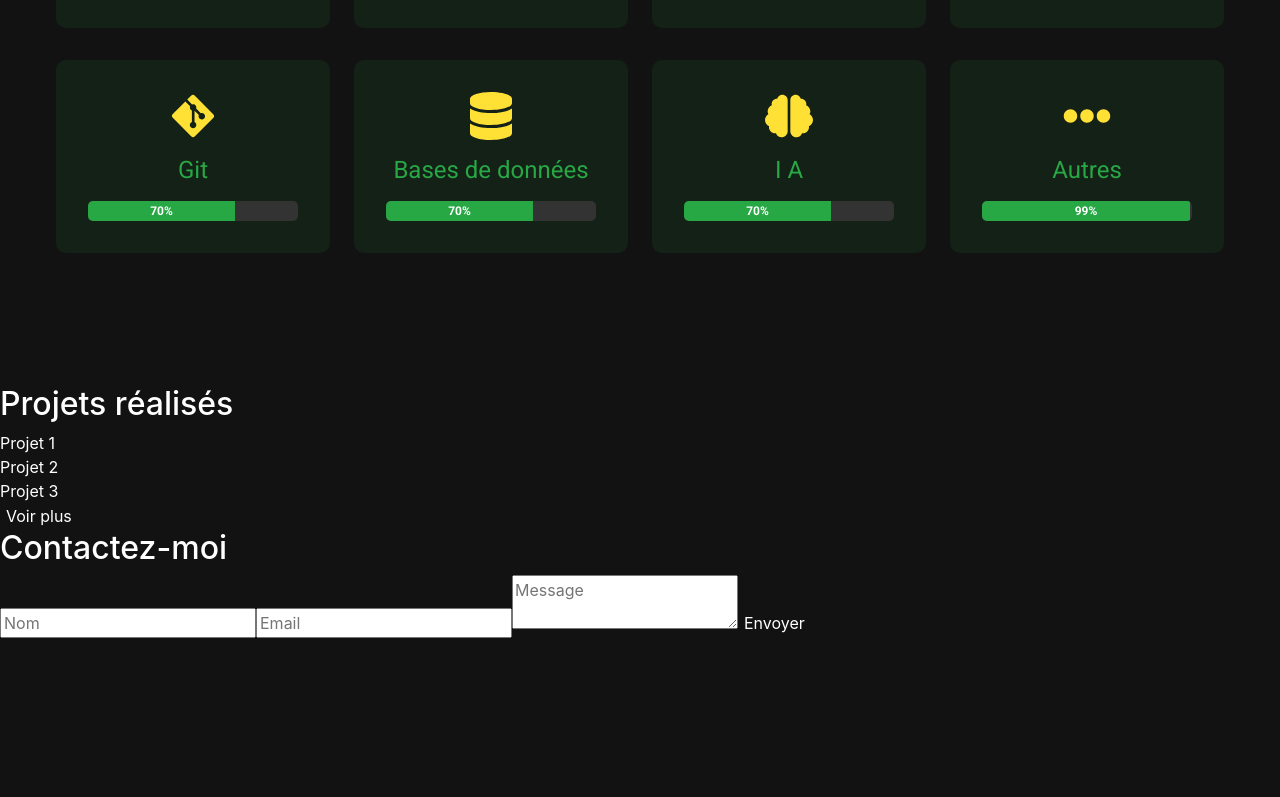
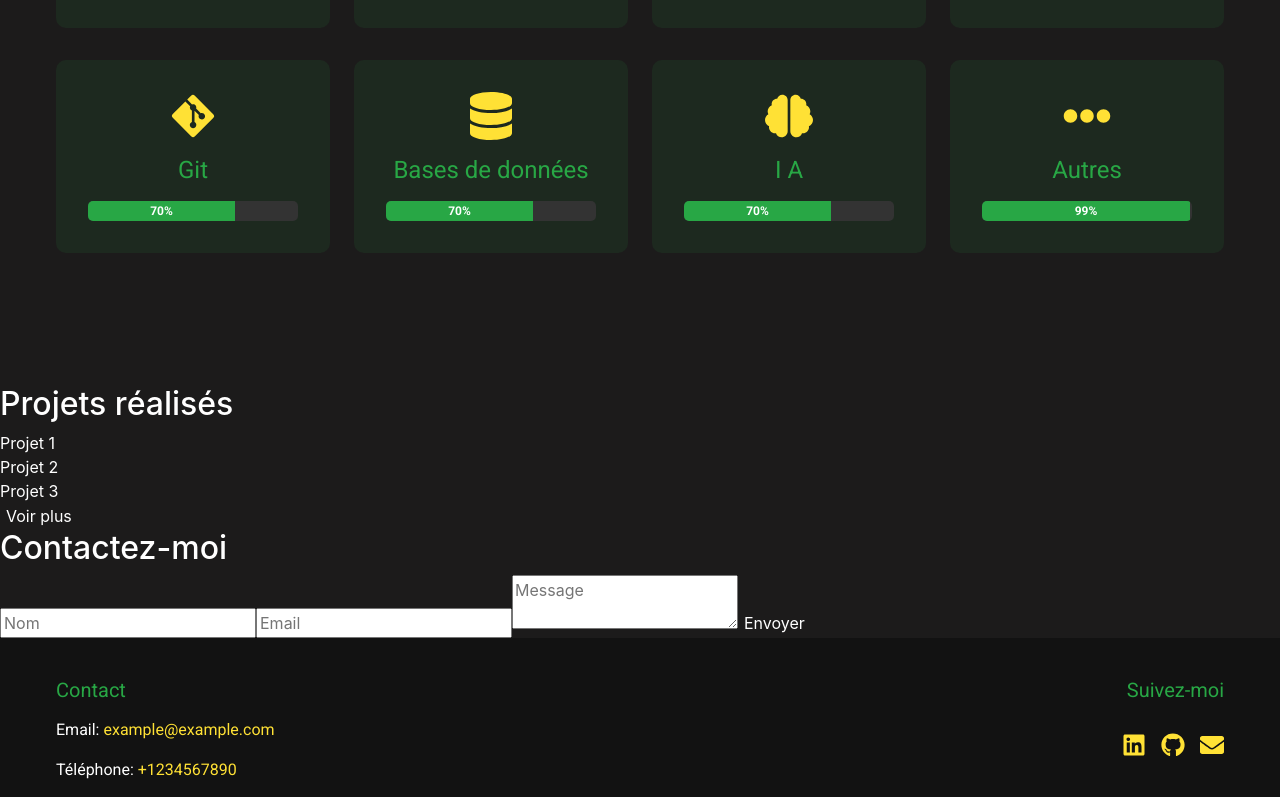
Before and after one commit to Landrytido/Portfolio-, a React (Create React App) app: page / in a window 1280 px wide. Shown: the part 2000-2797 px from the top of the page. Before the commit the page ends 2638 px from the top, so only its background shows below. Built offline with nearby package versions, Linux system fonts and the light colour scheme.

Commit message:
améliorations des sections existante. du background,..

```diff
--- a/package.json
+++ b/package.json
@@ -12,6 +12,7 @@
     "react": "^18.0.0",
     "react-dom": "^18.0.0",
     "react-icons": "^5.4.0",
+    "react-intersection-observer": "^9.14.1",
     "react-scripts": "5.0.1",
     "react-scroll": "^1.9.0",
     "web-vitals": "^4.2.4"
--- a/src/App.css
+++ b/src/App.css
@@ -3,12 +3,12 @@
 body, html {
   margin: 0;
   padding: 0;
-  background-color: #121212; /* Couleur de fond sombre pour tout le site */
+  background-color: #313030; /* Couleur de fond sombre pour tout le site */
   color: #ffffff; /* Couleur du texte en blanc */
 }
 
 .app {
-  background-color: #121212; /* Couleur de fond sombre pour tout le site */
+  background-color: #1c1b1b; /* Couleur de fond sombre pour tout le site */
 }
 
 .section {
@@ -16,7 +16,7 @@ body, html {
 }
 
 .section-dark {
-  background-color: #121212; /* Fond sombre pour les sections */
+  background-color: #3a3939; /* Fond sombre pour les sections */
   color: #ffffff; /* Texte en blanc */
 }
 
--- a/src/App.js
+++ b/src/App.js
@@ -8,6 +8,7 @@ import 'aos/dist/aos.css';
 import AOS from 'aos';
 import './App.css'; // Importez votre fichier CSS global
 import Skills from './Components/Skills';
+import Footer from './Components/Footer';
 
 const App = () => {
   React.useEffect(() => {
@@ -22,6 +23,7 @@ const App = () => {
       <Skills />
       <Projects />
       <Contact />
+      <Footer />
     </div>
   );
 };
--- a/src/Components/Footer.jsx
+++ b/src/Components/Footer.jsx
@@ -1,35 +1,36 @@
 import React from 'react';
-import { Instagram, Twitter, Youtube, Facebook, Linkedin } from 'lucide-react';
+import { FaLinkedin, FaGithub, FaEnvelope } from 'react-icons/fa';
+import 'bootstrap/dist/css/bootstrap.min.css';
+import '../Styles/Footer.css'; // Importez votre fichier CSS personnalisé
 
 const Footer = () => {
   return (
-    <footer className="py-12 bg-gray-900 border-t border-gray-800">
-      <div className="container mx-auto px-4">
-        <div className="grid grid-cols-1 md:grid-cols-4 gap-8">
-          <div>
-            <h3 className="text-xl font-bold mb-4">Kansas</h3>
-            <p className="text-gray-400">
-              Crafted with ❤️ by Azwedo & Wedoflow
-            </p>
+    <footer className="footer-section">
+      <div className="container">
+        <div className="row">
+          <div className="col-md-6">
+            <h5>Contact</h5>
+            <p>Email: <a href="mailto:example@example.com">example@example.com</a></p>
+            <p>Téléphone: <a href="tel:+1234567890">+1234567890</a></p>
           </div>
-          <div>
-            <h4 className="font-bold mb-4">PAGES</h4>
-            <div className="space-y-2">
-              <a href="#home" className="block text-gray-400 hover:text-white">Home</a>
-              <a href="#projects" className="block text-gray-400 hover:text-white">Projects</a>
-              <a href="#blogs" className="block text-gray-400 hover:text-white">Blogs</a>
-              <a href="#about" className="block text-gray-400 hover:text-white">About</a>
+          <div className="col-md-6 text-md-end">
+            <h5>Suivez-moi</h5>
+            <div className="social-links">
+              <a href="https://linkedin.com/in/yourprofile" target="_blank" rel="noopener noreferrer">
+                <FaLinkedin className="social-icon" />
+              </a>
+              <a href="https://github.com/yourprofile" target="_blank" rel="noopener noreferrer">
+                <FaGithub className="social-icon" />
+              </a>
+              <a href="mailto:example@example.com">
+                <FaEnvelope className="social-icon" />
+              </a>
             </div>
           </div>
-          <div>
-            <h4 className="font-bold mb-4">FIND ME</h4>
-            <div className="flex space-x-4">
-              <Instagram className="w-6 h-6 text-gray-400 hover:text-white" />
-              <Twitter className="w-6 h-6 text-gray-400 hover:text-white" />
-              <Youtube className="w-6 h-6 text-gray-400 hover:text-white" />
-              <Facebook className="w-6 h-6 text-gray-400 hover:text-white" />
-              <Linkedin className="w-6 h-6 text-gray-400 hover:text-white" />
-            </div>
+        </div>
+        <div className="row mt-4">
+          <div className="col-12 text-center">
+            <p>&copy; 2023 Votre Nom. Tous droits réservés.</p>
           </div>
         </div>
       </div>
--- a/src/Styles/About.css
+++ b/src/Styles/About.css
@@ -4,7 +4,7 @@
 @import url('https://fonts.googleapis.com/css2?family=Roboto:wght@400;700&display=swap');
 
 .about-section {
-  background-color: #121212;
+  background-color: #1c1b1b;
   color: white;
   padding: 100px 0;
   font-family: 'Roboto', sans-serif;
--- /dev/null
+++ b/src/Styles/Footer.css
@@ -0,0 +1,41 @@
+/* Footer.css */
+
+/* Importer une police personnalisée */
+@import url('https://fonts.googleapis.com/css2?family=Roboto:wght@400;700&display=swap');
+
+.footer-section {
+  background-color: #121212;
+  color: white;
+  padding: 40px 0;
+  font-family: 'Roboto', sans-serif;
+}
+
+.footer-section h5 {
+  color: #28a745;
+  margin-bottom: 1rem;
+}
+
+.footer-section a {
+  color: #FFE135;
+  text-decoration: none;
+}
+
+.footer-section a:hover {
+  color: #28a745;
+}
+
+.social-links {
+  display: flex;
+  gap: 15px;
+  justify-content: flex-end;
+}
+
+.social-icon {
+  color: #FFE135;
+  font-size: 1.5rem;
+  transition: color 0.3s ease;
+}
+
+.social-icon:hover {
+  color: #28a745;
+}
--- a/src/Styles/Hero.css
+++ b/src/Styles/Hero.css
@@ -1,12 +1,26 @@
 /* Hero.css */
 
 .hero {
+  position: relative;
   min-height: 100vh;
   color: white;
   background-color: #121212; /* Couleur de fond sombre */
 }
 
+.hero::after {
+  content: '';
+  position: absolute;
+  bottom: 0;
+  left: 0;
+  width: 100%;
+  height: 100px; /* Ajustez la hauteur du dégradé selon vos besoins */
+  background: linear-gradient(to bottom, #121212, #1c1b1b);
+  z-index: 1;
+}
+
 .hero-content {
+  position: relative;
+  z-index: 2;
   animation: fadeIn 2s ease-in-out;
 }
 
--- a/src/Styles/Skills.css
+++ b/src/Styles/Skills.css
@@ -4,7 +4,7 @@
 @import url('https://fonts.googleapis.com/css2?family=Roboto:wght@400;700&display=swap');
 
 .skills-section {
-  background-color: #121212;
+  background-color: #1c1b1b;
   color: white;
   padding: 100px 0;
   font-family: 'Roboto', sans-serif;
```
Also changed, not shown: 1 other file (tests, documents, lock files or other folders). Lines whose indentation alone changed are shown as unchanged.
